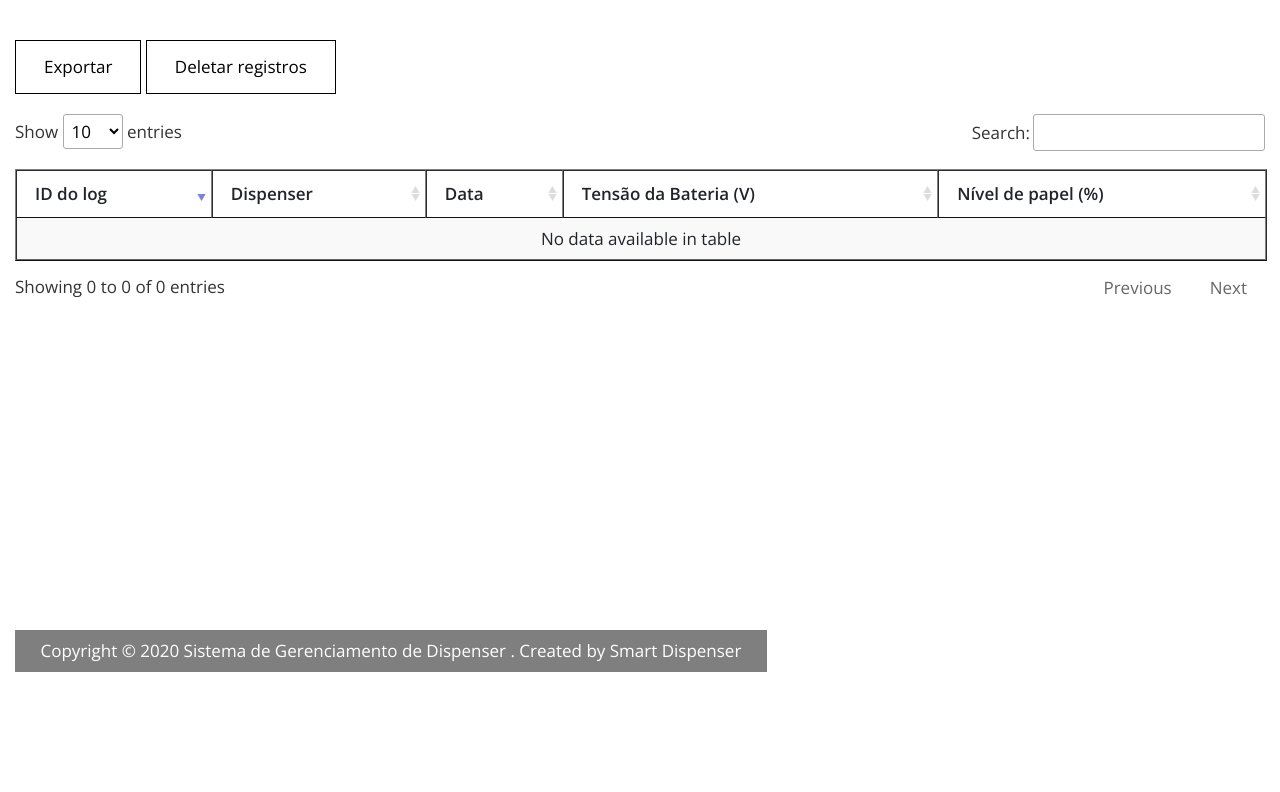
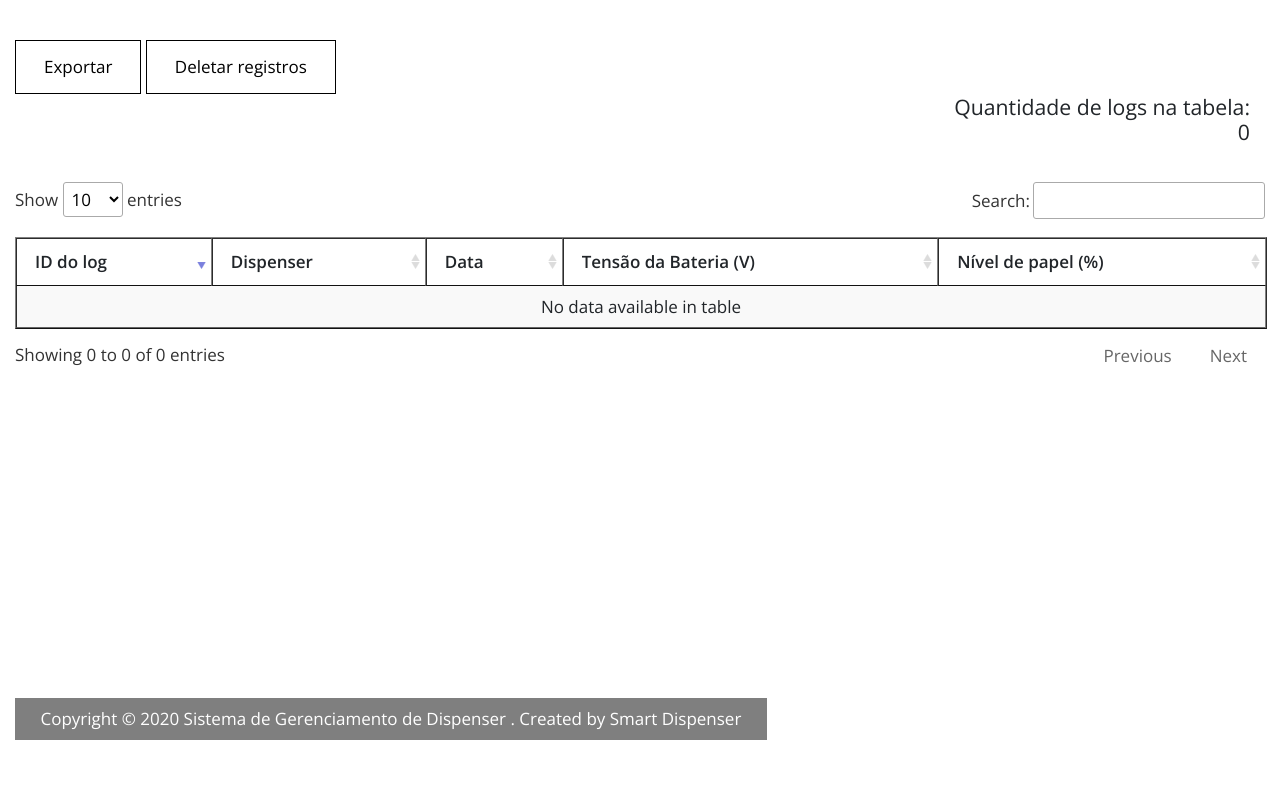
Before and after one commit to DanielBarbosabit/sm_disp, a Django app: page /visao_logs/ in a window 1280 px wide. Shown: the part 150-942 px from the top of the page. Before the commit the page ends 822 px from the top, so only its background shows below. Run offline with Django 3.2, Linux system fonts and the light colour scheme; the visitor is signed in with stand-in values (Sample User, id 1); data that the repository does not hold is empty; some libraries are stand-ins or nearby versions.

Commit message:
Alterações no scheduler e quantidade de logs na visao_logs

```diff
--- a/dispenserproject/templates/visao_logs.html
+++ b/dispenserproject/templates/visao_logs.html
@@ -75,6 +75,9 @@
                        class="btn btn-primary">Exportar</a>
                     <a type="button" href="{% url 'deleta_logs' %}"
                        class="btn btn-primary">Deletar registros</a>
+                    <div class="container" align="right">
+                        <h5>Quantidade de logs na tabela: <p id="qtde_logs"></p></h5>
+                    </div>
                 </div>
                 <div class="container" style="margin-top:20px">
                     <table id="table_logs_dispenser" border="1" class="display" style="width:100%">
@@ -127,7 +130,7 @@
     <script src="/static/js/js/jquery.dataTables.min.js"></script>
     <script>
         dados = {{dados|safe}};
-
+        qtde_logs = {{qtde_logs|safe}};
     </script>
 
 </html>
--- a/dispenserproject/web/static/js/visao_logs.js
+++ b/dispenserproject/web/static/js/visao_logs.js
@@ -1,5 +1,7 @@
 $(document).ready(function() {
     var tabela = [];
+
+    $("#qtde_logs").text(qtde_logs);
     carrega_dados(tabela);
 
     var tabela_logs = $('#table_logs_dispenser').DataTable({
--- a/dispenserproject/web/views.py
+++ b/dispenserproject/web/views.py
@@ -32,10 +32,13 @@ global intervalo_coleta
 intervalo_coleta = 10
 
 sched = BackgroundScheduler()
+sched_reserva = BackgroundScheduler()
 
 def callback_broker():
 
-    start = timer()
+    # Restart thread reserva
+    if sched_reserva.running != True:
+        sched_reserva.resume()
 
     # Chama rotina para verificação da quantidade de registro da tabela de LOGS
     busca_e_salva = verifica_qtde_logs()
@@ -50,6 +53,18 @@ def callback_broker():
             print("Não coletada a mensagem")
     else:
         print('Banco de dados já atingiu o máximo estipulado')
+
+# Inicia os dois schedulers
+sched.add_job(callback_broker, 'interval', seconds=intervalo_coleta)
+sched.start()
+
+def restart_thread():
+    if sched.running != True:
+        sched.resume()
+        return
+
+sched_reserva.add_job(restart_thread, 'interval', seconds=intervalo_coleta * 2)
+sched_reserva.start()
 
 def colhe_topicos_broker():
     #Busca todos os dispensers
@@ -66,7 +81,7 @@ def colhe_topicos_broker():
 
     for topico in topicos:
         msg = subscribe.simple(str(topico[0]), hostname="broker.hivemq.com",
-                               port=1883, keepalive=intervalo_coleta, client_id="smartdispenserws")
+                               port=1883, keepalive=120, client_id="smartdispenserws")
 
         topico_dispenser = str(msg.topic)
         battery_level = str(msg.payload).strip("b'")[0:3]
@@ -92,19 +107,21 @@ def colhe_topicos_broker():
 def habilita_broker(request):
     if sched.state == 2:
         sched.resume()
+        sched_reserva.resume()
+        return redirect('dashboard')
 
-        return redirect('dashboard')
     if sched.state == 1:
         return redirect('dashboard')
-    # Schedule job_function to be called every two hours
-    sched.add_job(callback_broker, 'interval', seconds=intervalo_coleta)
-    sched.start()
+    # # Schedule job_function to be called every two hours
+    # sched.add_job(callback_broker, 'interval', seconds=intervalo_coleta)
+    # sched.start()
     return redirect('dashboard')
 
 @login_required(login_url='/index/')
 def desabilita_broker(request):
     if sched.state == 1:
         sched.pause()
+        sched_reserva.pause()
 
         return redirect('dashboard')
     else:
@@ -371,9 +388,12 @@ def busca_logs():
 @login_required(login_url='/index/')
 def visao_logs(request):
 
-    dados_logs = json.dumps(busca_logs())
+    dados = busca_logs()
+    qtde_logs = len(dados)
+    dados_logs = json.dumps(dados[-20:-1])
 
-    return render(request, 'visao_logs.html', {'dados': dados_logs})
+    return render(request, 'visao_logs.html', {'dados': dados_logs,
+                                               'qtde_logs': qtde_logs})
 
 def exporta_logs(request):
     logs = busca_logs()
```
